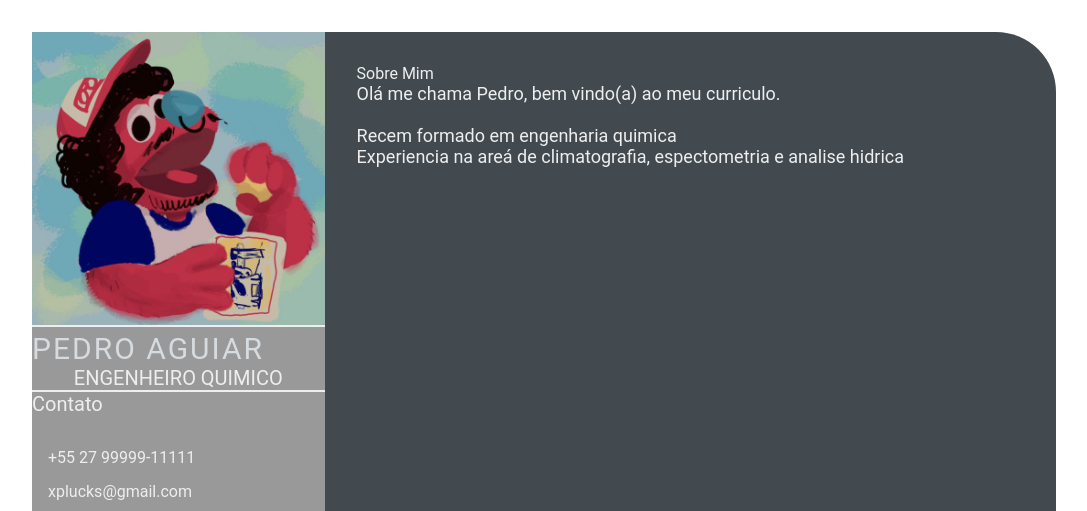
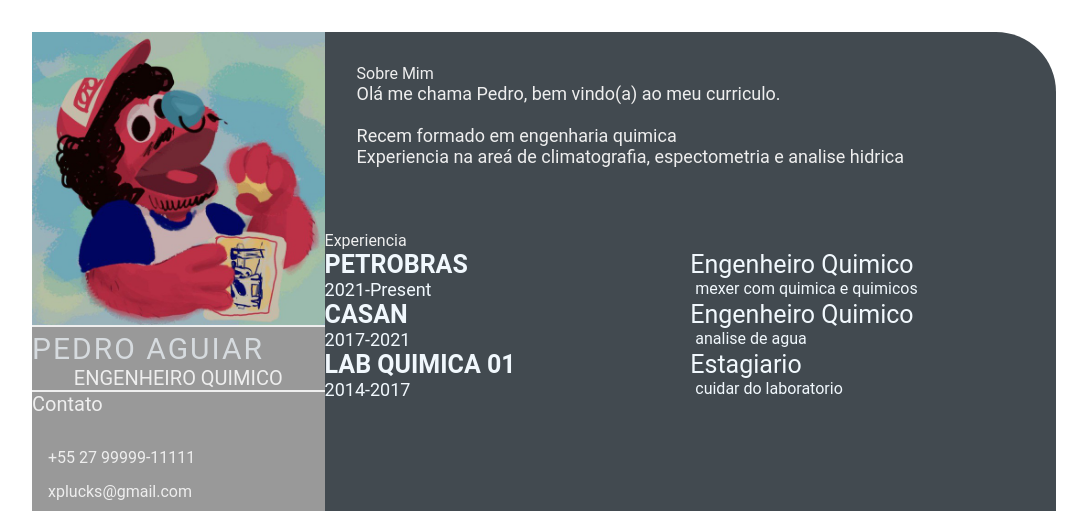
Before and after one commit to dejavan/dejavan-jornada-dev.github.io, a plain HTML site: page index.html in a window 1280 px wide. Shown: the top 511 px of the page, without its empty margins (96-1183 px from the left). Drawn offline with Linux system fonts and the light colour scheme.

Commit message:
terceiro commit (#3)

```diff
--- a/index.html
+++ b/index.html
@@ -49,6 +49,42 @@
                         </p>
                     </section>
                 </div>
+            <section class="experiencie gap">
+                    <div class="right-title">Experiencia</div>
+                    <div class="experience-contents">
+                        <div class="exp-left">
+                            <p class="exp-company-name">PETROBRAS</p>
+                            <p class="exp-time-period">2021-Present</p>
+                        </div>
+                        <div class="exp-right">
+                            <p class="exp-position">Engenheiro Quimico</p>
+                            <p class="exp-desc">
+                                mexer com quimica e quimicos
+                            </p>
+                        </div>
+                        <div class="exp-left">
+                            <p class="exp-company-name">CASAN</p>
+                            <p class="exp-time-period">2017-2021</p>
+                        </div>
+                        <div class="exp-right">
+                            <p class="exp-position">Engenheiro Quimico</p>
+                            <p class="exp-desc">
+                                analise de agua
+                            </p>
+                        </div>
+                        <div class="exp-left">
+                            <p class="exp-company-name">LAB QUIMICA 01</p>
+                            <p class="exp-time-period">2014-2017</p>
+                        </div>
+                        <div class="exp-right">
+                            <p class="exp-position">Estagiario</p>
+                            <p class="exp-desc">
+                                cuidar do laboratorio
+                            </p>
+                        </div>
+                    </div>
+
+                </section>
             </section>
      </main>
 </body>
--- a/style.css
+++ b/style.css
@@ -101,3 +101,38 @@
     font-size: 18px;
     color: #eeeeee;
 }
+
+.experience-contents,
+.education-contents,
+.awards-contents {
+    display: grid;
+    grid-template-columns: repeat(2, 1fr);
+    padding-bottom: 2rem;
+    color: #F1F8FD;
+}
+
+.exp-company-name,
+.education-school-name,
+.awards-company-name {
+    font-size: 25px;
+    font-weight: bold;
+}
+
+.exp-time-period,
+.educationp-time-period,
+.awards-time-period {
+    font-size: 18px;
+}
+
+.exp-position,
+.education-subject,
+.awards-name {
+    font-size: 25px;
+}
+
+.exp-desc,
+.education-desc,
+.awards-desc {
+    font-size: 16px;
+    padding-left: 5px;
+}
```
